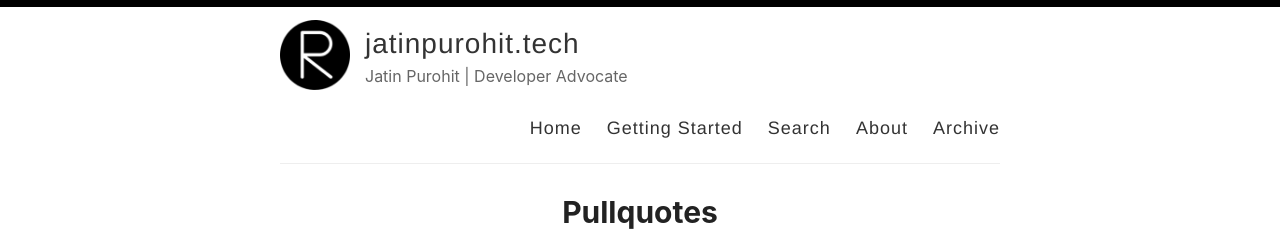
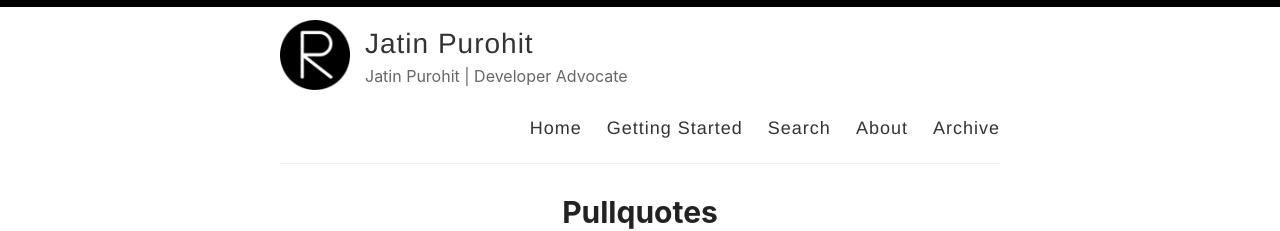
Before and after one commit to jpurohit92/jpurohit92.github.io, a Jekyll site: the page built from index.html, in a window 1280 px wide and 900 px high. Shown: the top 231 px of the window. Built offline with Jekyll 4.4.1, drawn with Linux system fonts in a browser that asks for light colours; the list of posts is cut into pages by our own code.

Commit message:
Github Update

```diff
--- a/_config.yml
+++ b/_config.yml
@@ -3,7 +3,7 @@
 #
 
 # Name of your site (displayed in the header)
-name: jatinpurohit.tech
+name: Jatin Purohit
 
 # Name of the author
 author: Jatin Purohit
```
